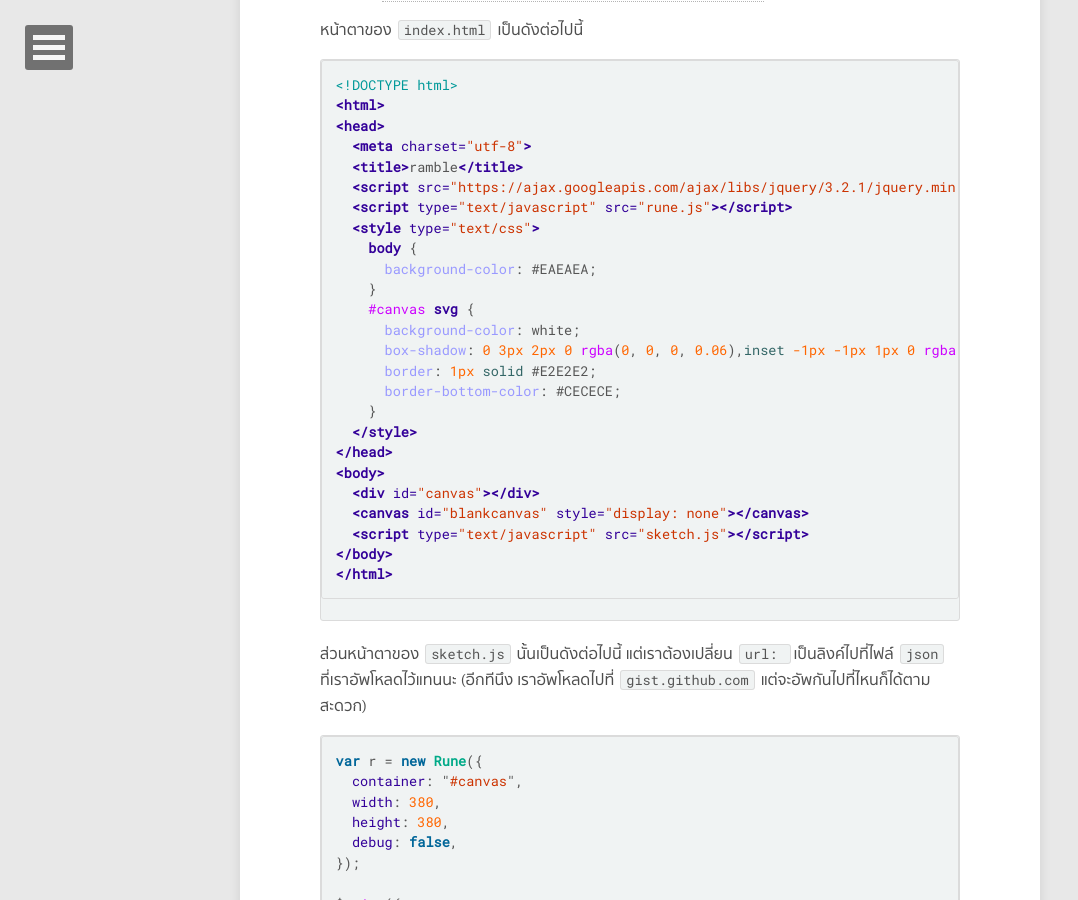
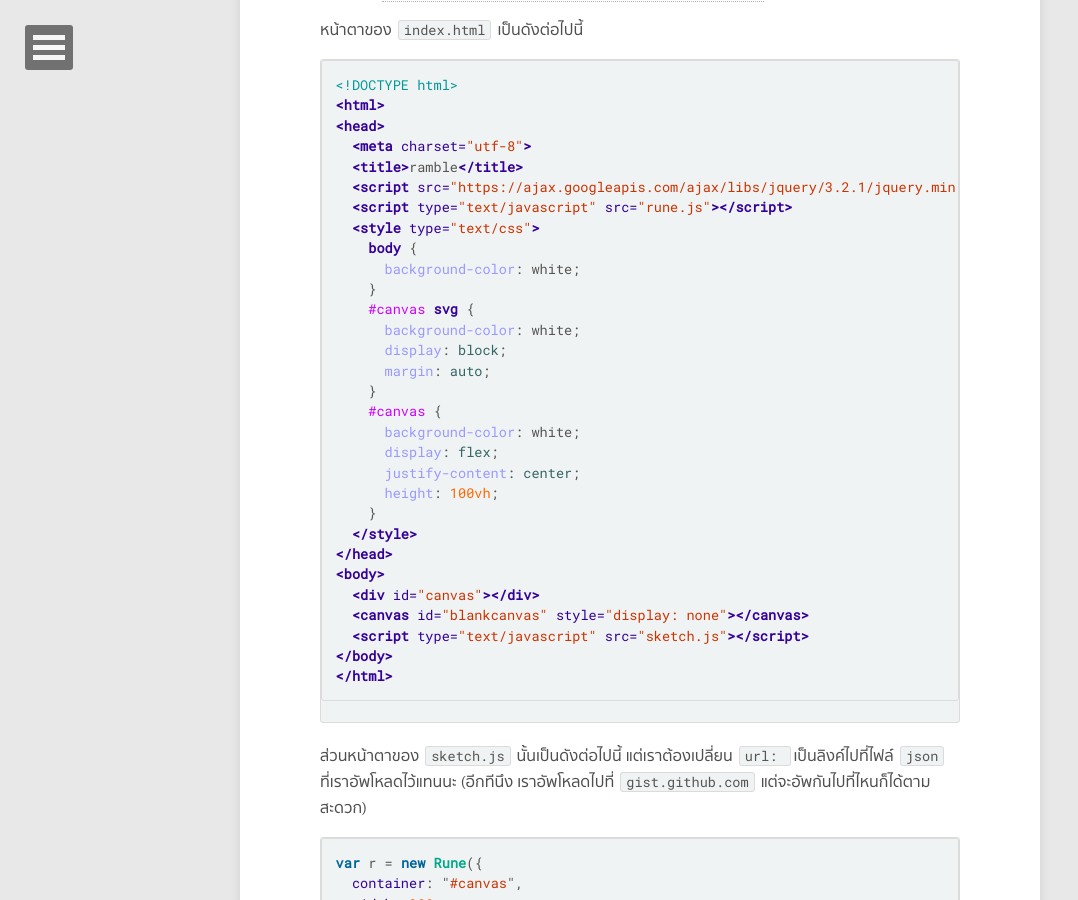
Before and after one commit to tupleblog/tupleblog.github.io, a Jekyll site: the page built from _posts/2017-04-09-teach-call-me-adele-viz.md, in a window 1280 px wide and 900 px high, scrolled down 2136 px. Shown: the whole window, without its empty margins (0-1078 px from the left). Built offline with Jekyll 4.4.1, drawn with Linux system fonts in a browser that asks for light colours; nearby versions of some CDN libraries; comment, search, counter and statistics services are not loaded.

Commit message:
Update post with Tul's CSS modification

```diff
--- a/_posts/2017-04-09-teach-call-me-adele-viz.md
+++ b/_posts/2017-04-09-teach-call-me-adele-viz.md
@@ -97,13 +97,18 @@ javascript library ใช้สำหรับพล็อตโดยเฉพ
   <script type="text/javascript" src="rune.js"></script>
   <style type="text/css">
     body {
-      background-color: #EAEAEA;
+      background-color: white;
     }
     #canvas svg {
       background-color: white;
-      box-shadow: 0 3px 2px 0 rgba(0, 0, 0, 0.06),inset -1px -1px 1px 0 rgba(0, 0, 0, 0.02);
-      border: 1px solid #E2E2E2;
-      border-bottom-color: #CECECE;
+      display: block;
+      margin: auto;
+    }
+    #canvas {
+      background-color: white;
+      display: flex;
+      justify-content: center;
+      height: 100vh;
     }
   </style>
 </head>
```
